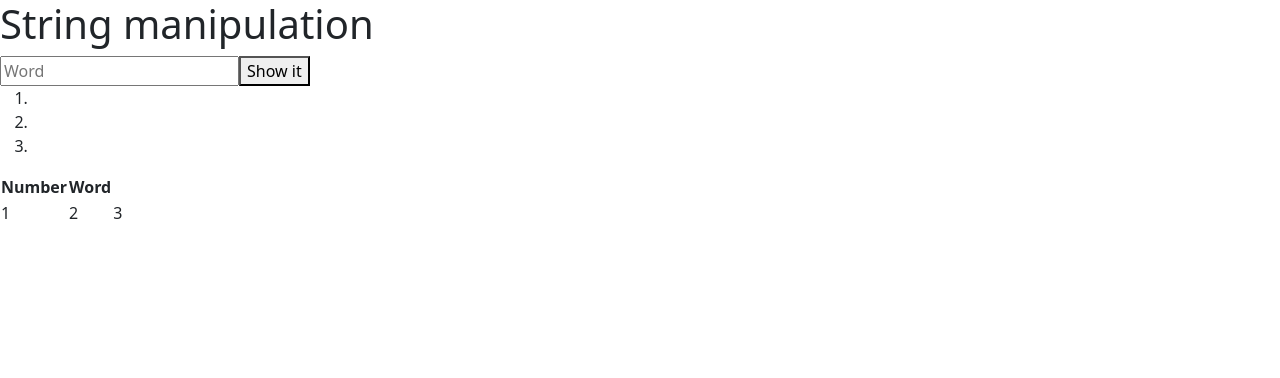
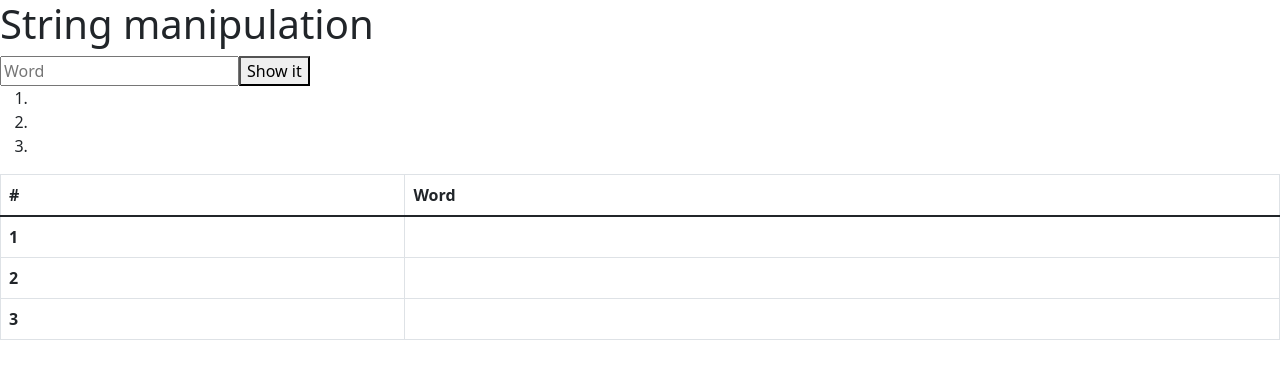
Before and after one commit to Patrick09-txt/Opgave3JavaScript, a plain HTML site: page Assignment3JavaScript/index.html in a window 1280 px wide. Drawn offline with nearby package versions, Linux system fonts and the light colour scheme.

Commit message:
Added bootstrap table

```diff
--- a/Assignment3JavaScript/index.html
+++ b/Assignment3JavaScript/index.html
@@ -1,10 +1,13 @@
 <!DOCTYPE html>
 <html>
+
 <head>
     <title>Assignment 3: Javascript</title>
-        <link href="https://cdn.jsdelivr.net/npm/bootstrap@5.1.1/dist/css/bootstrap.min.css" rel="stylesheet" integrity="sha384-F3w7mX95PdgyTmZZMECAngseQB83DfGTowi0iMjiWaeVhAn4FJkqJByhZMI3AhiU" crossorigin="anonymous">
+    <link href="https://cdn.jsdelivr.net/npm/bootstrap@5.1.1/dist/css/bootstrap.min.css" rel="stylesheet"
+        integrity="sha384-F3w7mX95PdgyTmZZMECAngseQB83DfGTowi0iMjiWaeVhAn4FJkqJByhZMI3AhiU" crossorigin="anonymous">
     <script src="https:unpkg.com/vue@next"></script>
 </head>
+
 <body>
     <h1>String manipulation</h1>
     <div id=app>
@@ -18,25 +21,32 @@
             </ol>
         </div>
         <div>
-                <table>
+            <table class="table table-bordered">
+                <thead>
                     <tr>
-                        <th>Number</th>
-                        <th>Word</th>
+                        <th scope="col">#</th>
+                        <th scope="col">Word</th>
+                    </tr>
+                </thead>
+                <tbody>
+                    <tr>
+                        <th scope="row">1</th>
+                        <td>{{message}}</td>
                     </tr>
                     <tr>
-                        <td>1</td>
-                        <td>2</td>
-                        <td>3</td>
+                        <th scope="row">2</th>
+                        <td>{{message1}}</td>
                     </tr>
                     <tr>
-                        <td>{{message}}</td>
-                        <td>{{message1}}</td>
+                        <th scope="row">3</th>
                         <td>{{message2}}</td>
                     </tr>
+                </tbody>
             </table>
         </div>
     </div>
 
     <script src="js/main.js"></script>
 </body>
+
 </html>
```
Lines whose indentation alone changed are shown as unchanged.
